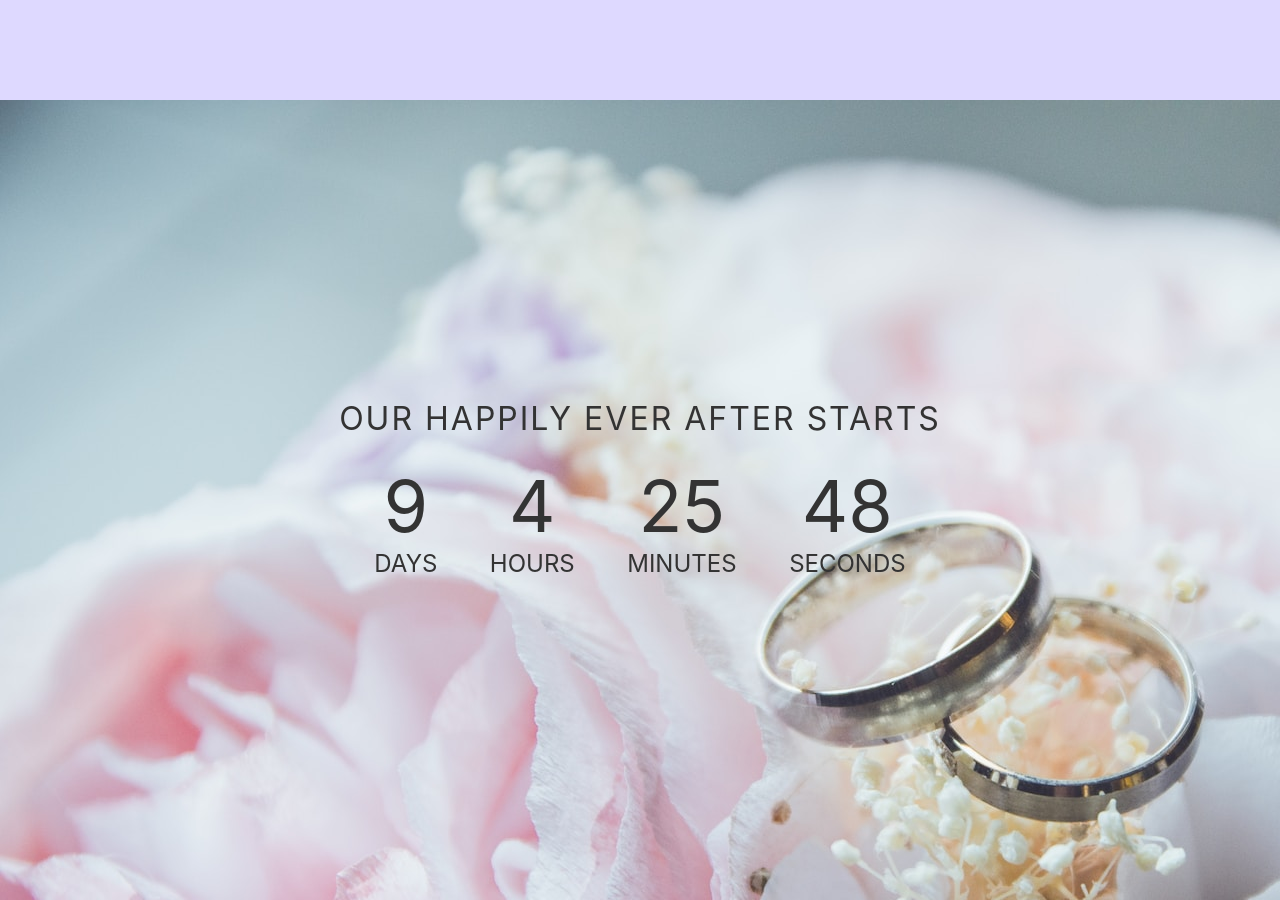
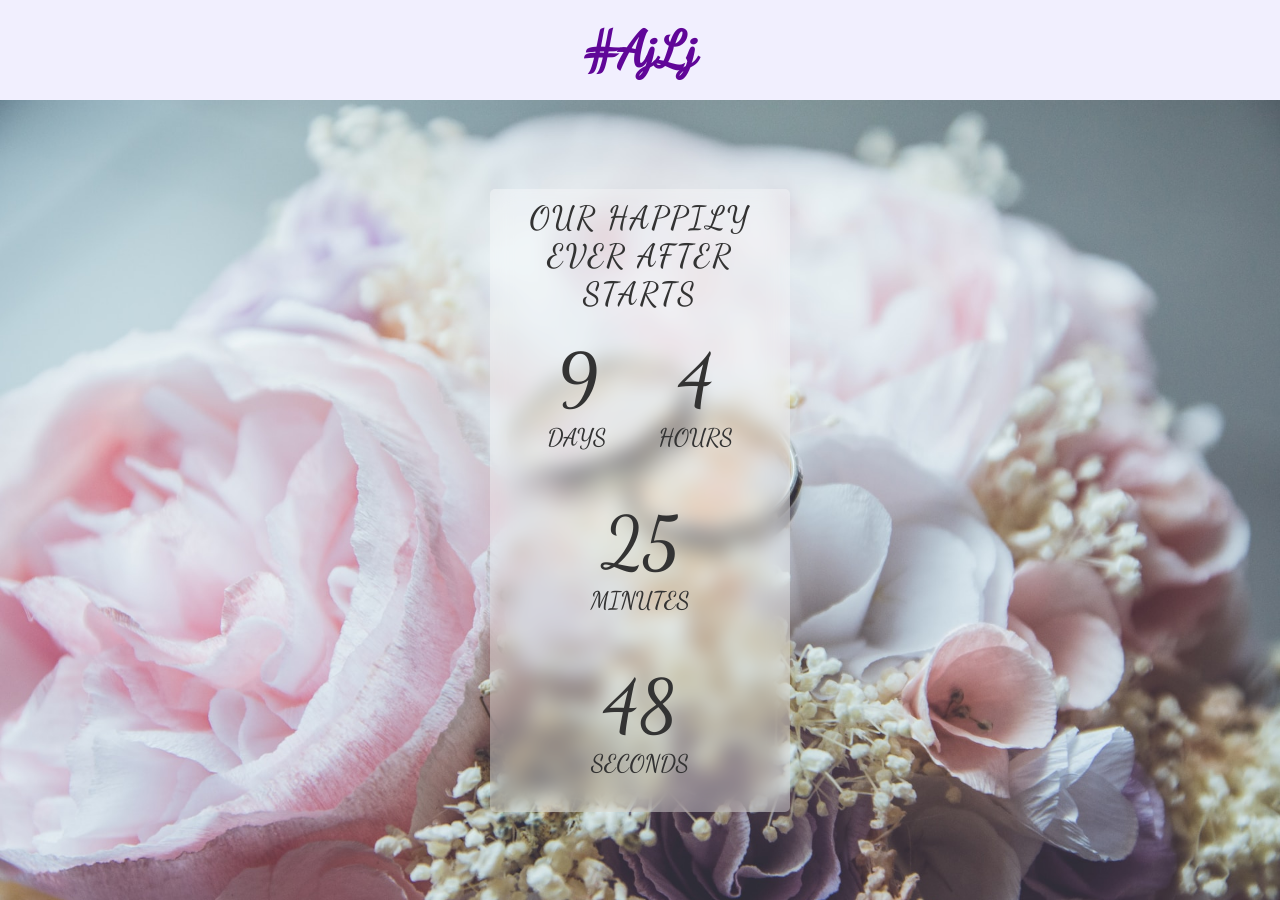
Before and after one commit to EzraEliezer/foreverajayandlisa, a website built with Vite: page index.html in a window 1280 px wide. Shown: the top 900 px of the page. Built offline with nearby package versions, Linux system fonts and the light colour scheme.

Commit message:
added map

```diff
--- a/index.html
+++ b/index.html
@@ -9,9 +9,11 @@
 <body>
     <header>
         <!-- Header content goes here -->
+        <h1>#AjLj</h1>
     </header>
 
     <div class="countdownContainer">
+      <div class="block">
         <h1 id="headline">Our Happily Ever After Starts</h1>
         <div id="countdown">
           <ul>
@@ -27,15 +29,28 @@
           <span>🎂</span>
         </div>
       </div>
+    </div>
 
     <section class="photo-description">
         <!-- Photo and description content goes here -->
     </section>
 
     <footer>
-
+      <div id="map"></div>
     </footer>
 
     <script src="/main.js" type="module"></script>
+    <script>
+      function Map123() {
+      var mapOptions = {
+          center:new google.maps.LatLng(51.508742,-0.120850),
+          zoom: 10,
+          mapTypeId: google.maps.MapTypeId.HYBRID
+      }
+      var map = new google.maps.Map(document.getElementById("map"), mapOptions);
+      }
+      </script>
+      <script src="https://maps.googleapis.com/maps/api/js?key=AIzaSyBu-916DdpKAjTmJNIgngS6HL_kDIKU0aU&callback=Map123"></script>
+
 </body>
 </html>
--- a/style.css
+++ b/style.css
@@ -1,8 +1,11 @@
+@import url('https://fonts.googleapis.com/css2?family=Dancing+Script:wght@500&display=swap');
+
 :root {
-  --background-color: #ded9ff;
+  --background-color: #f1effe;
   --photo-section-bg-color: #f7e8fd;
   --text-color: #333;
   --white-color: #fff;
+  --heading-text-color: #600698;
 }
 
 * {
@@ -16,7 +19,8 @@ body {
   background-color: var(--background-color);
   display: flex;
   flex-direction: column;
-  font-family: -apple-system, BlinkMacSystemFont, "Segoe UI", Roboto, Oxygen-Sans, Ubuntu, Cantarell, "Helvetica Neue", sans-serif;
+  /* font-family: -apple-system, BlinkMacSystemFont, "Segoe UI", Roboto, Oxygen-Sans, Ubuntu, Cantarell, "Helvetica Neue", sans-serif; */
+  font-family: 'Dancing Script', cursive;
 }
 body::-webkit-scrollbar {
   display: none;
@@ -43,6 +47,12 @@ header {
   padding: 20px 0;
   height: 100px;
   width: 100%;
+  display: flex;
+  flex-direction: column;
+}
+header h1{
+  font-size: 50px;
+  color: var(--heading-text-color);
 }
 
 .countdownContainer {
@@ -55,6 +65,17 @@ header {
   justify-content: center;
   flex-direction: column;
   background-image: url('./public/images/beatriz-perez-moya-M2T1j-6Fn8w-unsplash.jpg');
+  background-position: center center;
+  background-size: cover;
+}
+.block{
+  padding: 10px;
+  background-color: #ffffff5c;
+  backdrop-filter: blur(10px);
+  width: 80%;
+  max-width: 300px;
+  margin: auto;
+  border-radius: 5px;
 }
 
 #headline {
@@ -111,6 +132,13 @@ footer {
   color: var(--white-color);
   text-align: center;
   padding: 10px 0;
-  height: 10vh;
+  /* height: 10vh; */
   width: 100%;
+  display: flex;
+  flex-direction: column;
+  justify-content: center;
 }
+#map{
+  width:300px;height:300px;background:green;margin: auto;
+  border-radius: 5px;
+}
```
Lines whose indentation alone changed are shown as unchanged.
